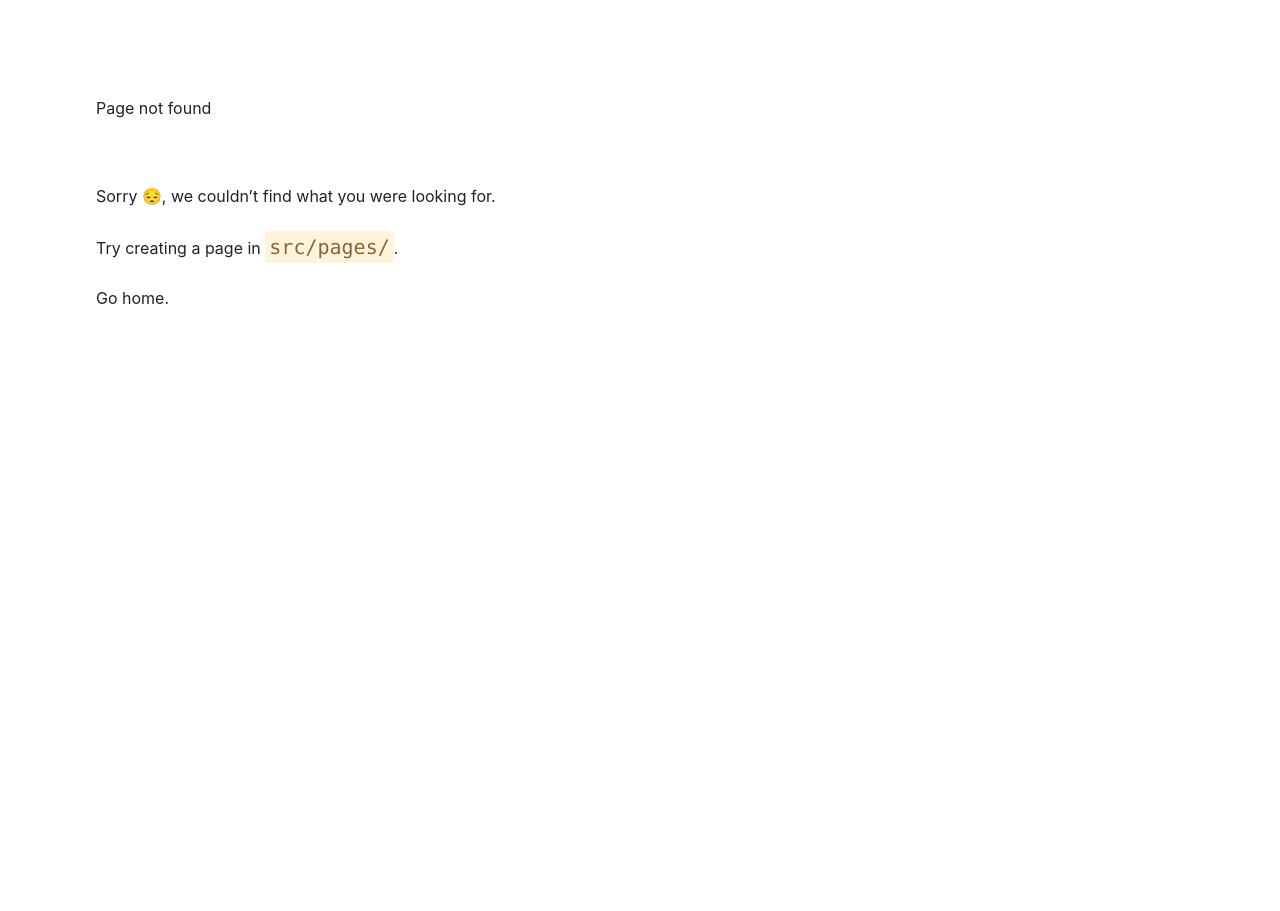
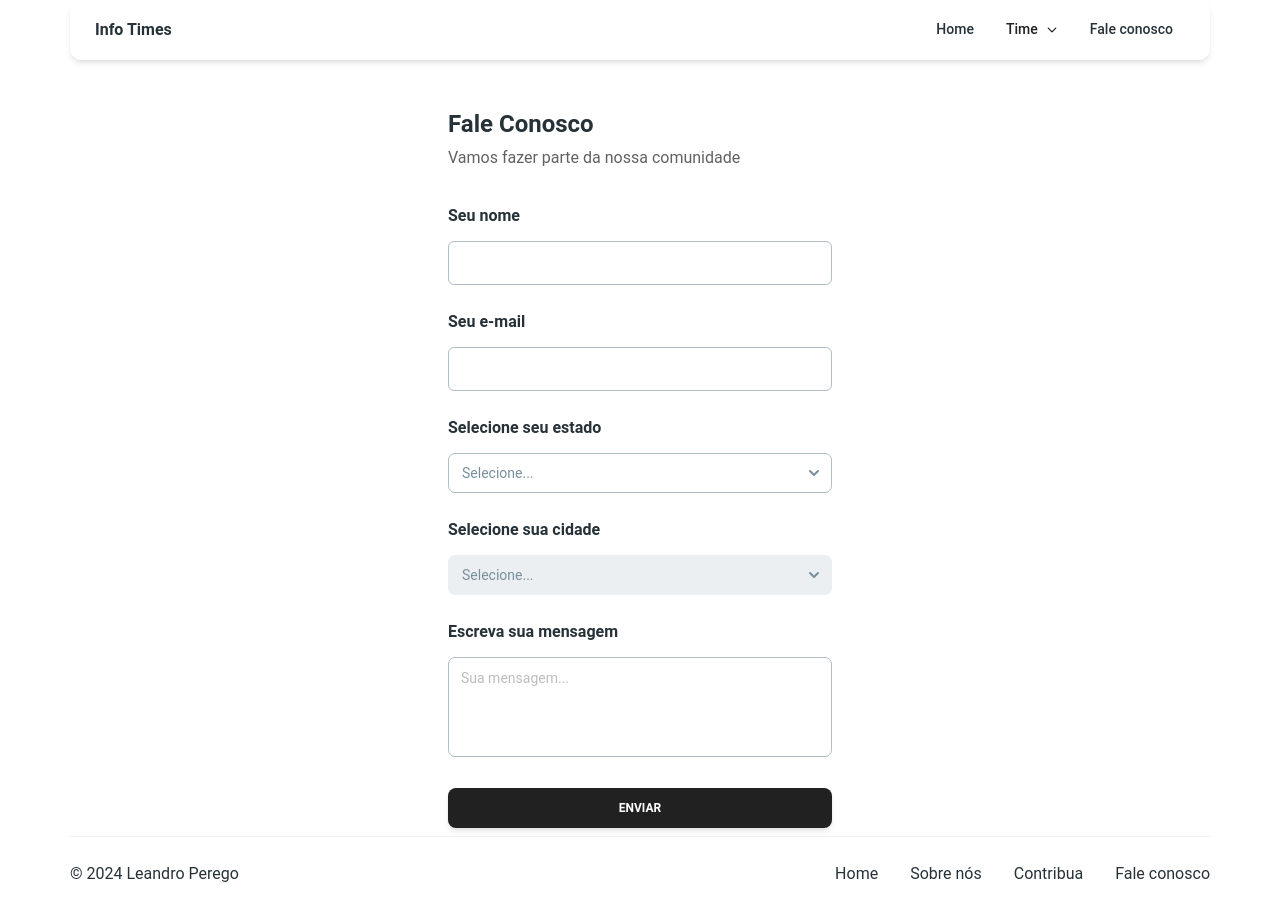
Before and after one commit to leandroperego/info-times-futebol, a Gatsby site: page /contato in a window 1280 px wide. Before the commit this address had no page. Before the commit the page ends 800 px from the top, so only its background shows below. Built offline with nearby package versions, Linux system fonts and the light colour scheme; Gatsby itself is replaced by a stand-in of ours.

Commit message:
Criado formulario pagina contato

```diff
--- a/src/components/Header/Header.js
+++ b/src/components/Header/Header.js
@@ -130,7 +130,7 @@ function NavList() {
         </Typography>
       </Link>
       <NavListMenu />
-      <Link to="/">
+      <Link to="/contato">
         <Typography
           variant="small"
           color="blue-gray"
--- /dev/null
+++ b/src/infra/Controller.js
@@ -0,0 +1,24 @@
+
+
+class Controller {
+
+    encode (data) {
+        return Object.keys(data)
+            .map((key) => encodeURIComponent(key) + "=" + encodeURIComponent(data[key]))
+            .join("&");
+    };
+    enviarContato(campos) {
+        fetch("/", {
+            method: "POST",
+            headers: { "Content-Type": "application/x-www-form-urlencoded" },
+            body: this.encode({ "form-name": "form_contato", ...campos })
+        }).then(() => {
+            return true
+        }).catch((error) => {
+            console.log(error);
+            return false
+        })
+    }
+}
+
+export default new Controller();
--- /dev/null
+++ b/src/pages/contato.js
@@ -0,0 +1,113 @@
+import *  as React from "react";
+import {
+    Card,
+    Input,
+    Button,
+    Typography,
+    Select,
+    Option,
+    Textarea,
+} from "@material-tailwind/react";
+import Layout from "../components/Layout";
+import Controller from "../infra/Controller";
+
+export default function Contato() {
+
+    const [inputs, setInputs] = React.useState({
+        nome: "",
+        email: "",
+        estado: null,
+        cidade: null,
+        mensagem: "",
+    });
+
+    const handleChange = (e) => {
+        const { name, value } = e.target;
+        setInputs((inputs) => ({ ...inputs, [name]: value }));
+    };
+
+    const handleSubmit = (e) => {
+        e.preventDefault();
+        const response = Controller.enviarContato(inputs);
+
+        if (response) {
+            alert("Mensagem enviada com sucesso! Em breve retornamos seu contato.");
+            setInputs({
+                nome: "",
+                email: "",
+                estado: null,
+                cidade: null,
+                mensagem: "",
+            });
+        }
+    };
+
+    return (
+        <Layout>
+            <Card color="transparent" shadow={false} className="mt-12 mx-auto w-96">
+                <Typography variant="h4" color="blue-gray">
+                    Fale Conosco
+                </Typography>
+                <Typography color="gray" className="mt-1 font-normal">
+                    Vamos fazer parte da nossa comunidade
+                </Typography>
+                <form name="form_contato" method="post" data-netlify="true" data-netlify-honeypot="bot-field" className="mt-8 mb-2 w-80 max-w-screen-lg sm:w-96">
+                    <input type="hidden" name="form-name" value="form_contato" />
+                    <div className="mb-1 flex flex-col gap-6">
+                        <Typography variant="h6" color="blue-gray" className="-mb-3">
+                            Seu nome
+                        </Typography>
+                        <Input
+                            value={inputs.nome}
+                            onChange={handleChange}
+                            size="lg"
+                            placeholder="digite seu nome"
+                            className=" !border-t-blue-gray-200 focus:!border-t-gray-900"
+                            labelProps={{
+                                className: "before:content-none after:content-none",
+                            }}
+                        />
+                        <Typography variant="h6" color="blue-gray" className="-mb-3">
+                            Seu e-mail
+                        </Typography>
+                        <Input
+                            value={inputs.email}
+                            onChange={handleChange}
+                            size="lg"
+                            placeholder="name@mail.com"
+                            className=" !border-t-blue-gray-200 focus:!border-t-gray-900"
+                            labelProps={{
+                                className: "before:content-none after:content-none",
+                            }}
+                        />
+                        <Typography variant="h6" color="blue-gray" className="-mb-3">
+                            Selecione seu estado
+                        </Typography>
+                        <Select label="Selecione..." value={inputs.estado} onChange={handleChange}>
+                            <Option value="pr">PR</Option>
+                            <Option value="sc">SC</Option>
+                            <Option value="rs">RS</Option>
+                        </Select>
+                        <Typography variant="h6" color="blue-gray" className="-mb-3">
+                            Selecione sua cidade
+                        </Typography>
+                        <Select label="Selecione..." value={inputs.cidade} onChange={handleChange} disabled={inputs.estado ? false : true}>
+                            <Option>Curitiba</Option>
+                            <Option>Campo Largo</Option>
+                            <Option>Pinhais</Option>
+                        </Select>
+                        <Typography variant="h6" color="blue-gray" className="-mb-3">
+                            Escreva sua mensagem
+                        </Typography>
+                        <div className="flex w-auto flex-col gap-6">
+                            <Textarea variant="outlined" placeholder="Sua mensagem..." value={inputs.mensagem} onChange={handleChange} />
+                        </div>
+                    </div>
+                    <Button type="submit" onClick={handleSubmit} className="mt-6" fullWidth>
+                        enviar
+                    </Button>
+                </form>
+            </Card>
+        </Layout>
+    );
+}
```
